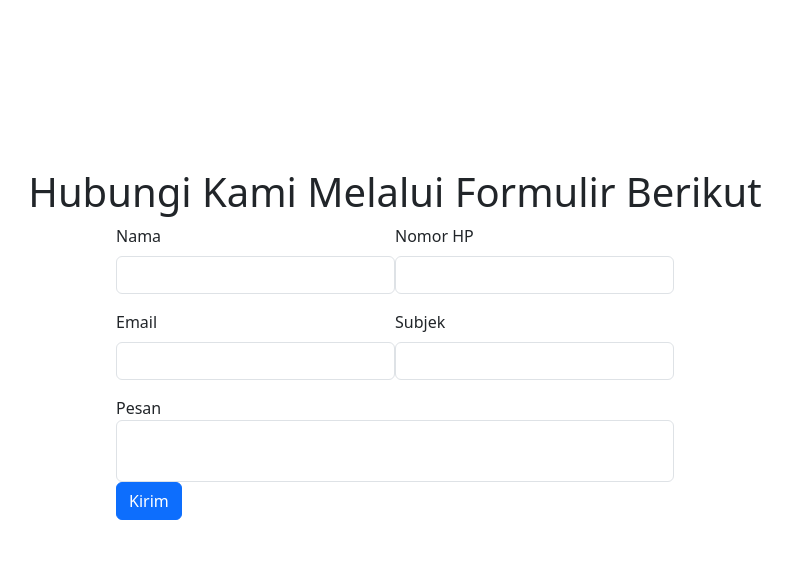
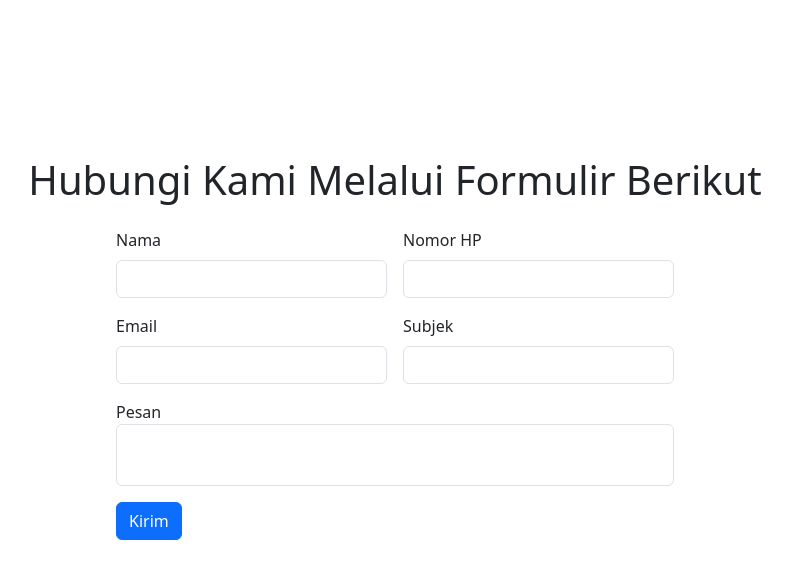
Before and after one commit to andromeda-hebat/FINALIS-JTI-WEB, a PHP site: page /pages/kontak.php in a window 1280 px wide. Shown: the part 56-635 px from the top of the page, without its empty margins (245-1037 px from the left). Run offline with PHP 8.4, Linux system fonts and the light colour scheme.

Commit message:
merapikan halaman kontak

```diff
--- a/public/pages/kontak.php
+++ b/public/pages/kontak.php
@@ -12,31 +12,31 @@
 <body>
     <?php include __DIR__ . '/../components/navbar.php' ?>
     <main class="container d-flex flex-column justify-content-center align-items-center min-vh-100">
-        <h1 class="text-center">Hubungi Kami Melalui Formulir Berikut</h1>
-        <form class="w-50">
+        <h1 class="text-center m-2 p-2">Hubungi Kami Melalui Formulir Berikut</h1>
+        <form class="w-50 m-2">
             <div class="mb-3 d-flex">
-                <div class="w-50">
+                <div class="w-50 me-2">
                     <label for="nama" class="form-label">Nama</label>
                     <input type="text" class="form-control" id="nama">
                 </div>
-                <div class="w-50">
+                <div class="w-50 ms-2">
                     <label for="nomor_hp" class="form-label">Nomor HP</label>
                     <input type="tel" class="form-control" id="nomor_hp">
                 </div>
             </div>
             <div class="mb-3 d-flex">
-                <div class="w-50">
+                <div class="w-50 me-2">
                     <label for="email" class="form-label">Email</label>
                     <input type="email" class="form-control" id="email">
                 </div>
-                <div class="w-50">
+                <div class="w-50 ms-2">
                     <label for="subjek" class="form-label">Subjek</label>
                     <input type="text" class="form-control" id="subjek">
                 </div>
             </div>
             <label for="input-pesan">Pesan</label>
-            <textarea class="form-control" style="resize: none" id="input-pesan"></textarea>
-            <button type="submit" class="btn btn-primary">Kirim</button>
+            <textarea class="form-control mb-2" style="resize: none" id="input-pesan"></textarea>
+            <button type="submit" class="btn btn-primary mt-2">Kirim</button>
         </form>
     </main>
 </body>
```
